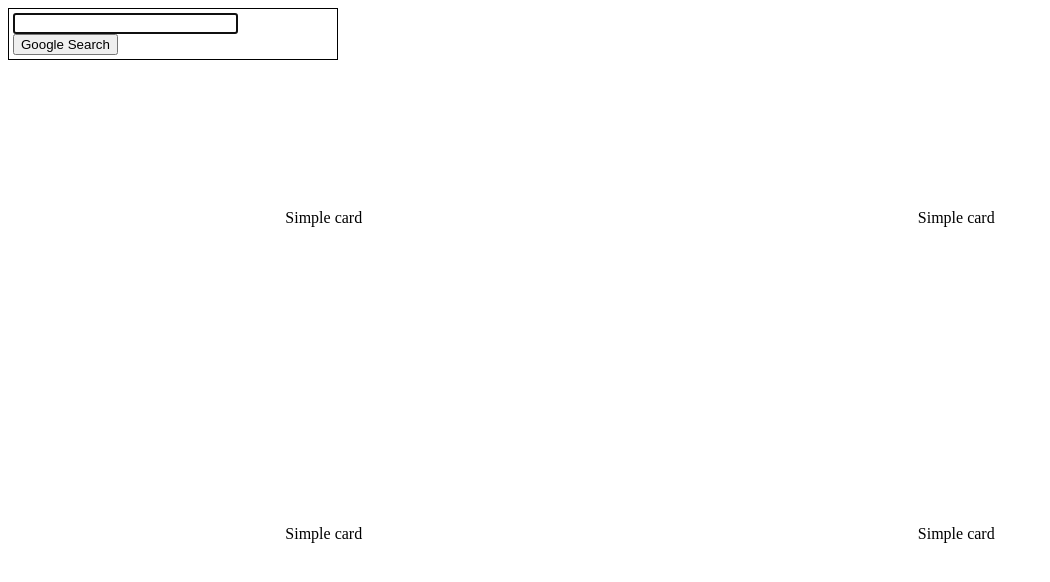
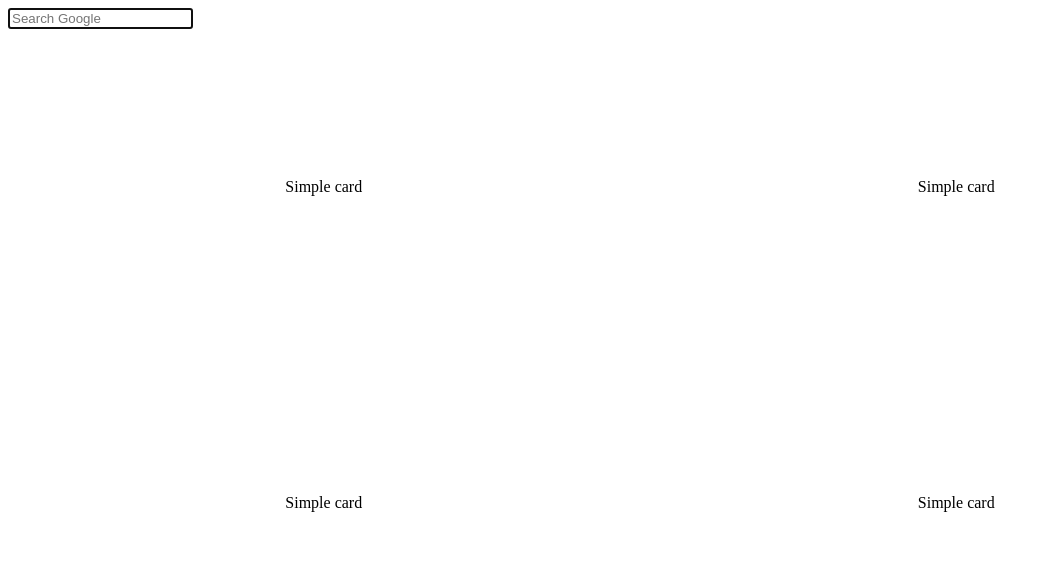
Before and after one commit to troelslenda/vivaldi-dashboard, an Angular app: page / in a window 1280 px wide. Shown: the top 582 px of the page, without its empty margins (0-1050 px from the left). Built offline with nearby package versions, Linux system fonts and the light colour scheme.

Commit message:
google search

```diff
--- a/src/app/app.component.html
+++ b/src/app/app.component.html
@@ -1,10 +1,5 @@
-<form method="get" action="http://www.google.com/search">
-
-  <div style="border:1px solid black;padding:4px;width:20em;">
-    <input autofocus type="text" name="q" size="25" maxlength="255" value="" />
-    <input type="submit" value="Google Search" />
-
-  </div>
+<form (submit)="searchGoogle(searchPhrase)">
+    <input autofocus type="text" #searchPhrase placeholder="Search Google"/>
 </form>
 
 
--- a/src/app/app.component.ts
+++ b/src/app/app.component.ts
@@ -8,6 +8,9 @@ import { Component, OnInit } from '@angular/core';
 export class AppComponent implements OnInit {
   title = 'app';
 
+  searchGoogle(searchphrase: HTMLInputElement) {
+    window.location.href = `https://www.google.dk/search?q=${searchphrase.value}`;
+  }
 
   openLink() {
     console.log('open the link')
--- a/src/app/app.module.ts
+++ b/src/app/app.module.ts
@@ -17,7 +17,8 @@ import { FormsModule } from '@angular/forms';
     BrowserModule,
     MatGridListModule,
     MatCardModule,
-    MatButtonModule
+    MatButtonModule,
+    FormsModule
   ],
   providers: [],
   bootstrap: [AppComponent]
```
